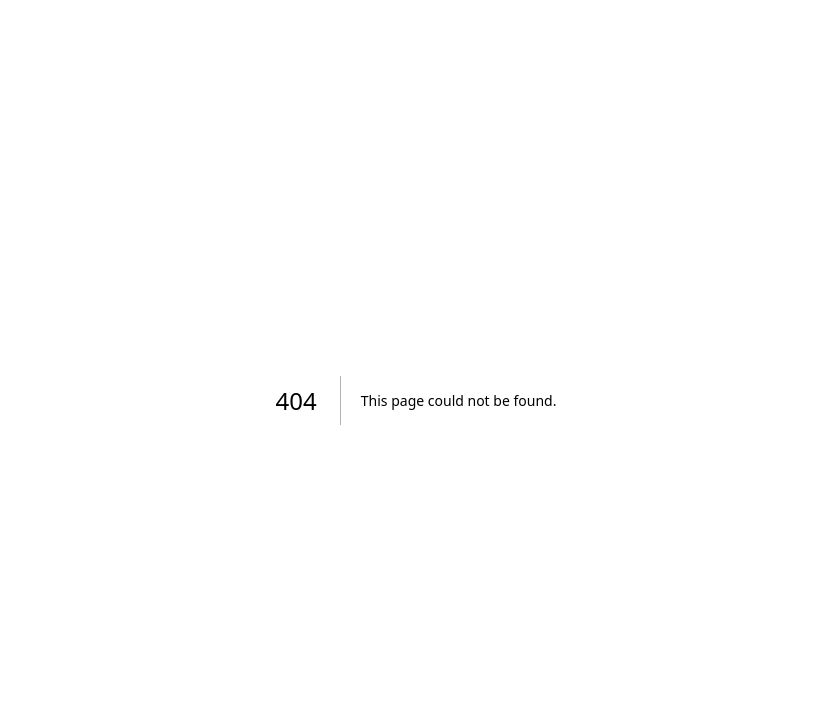
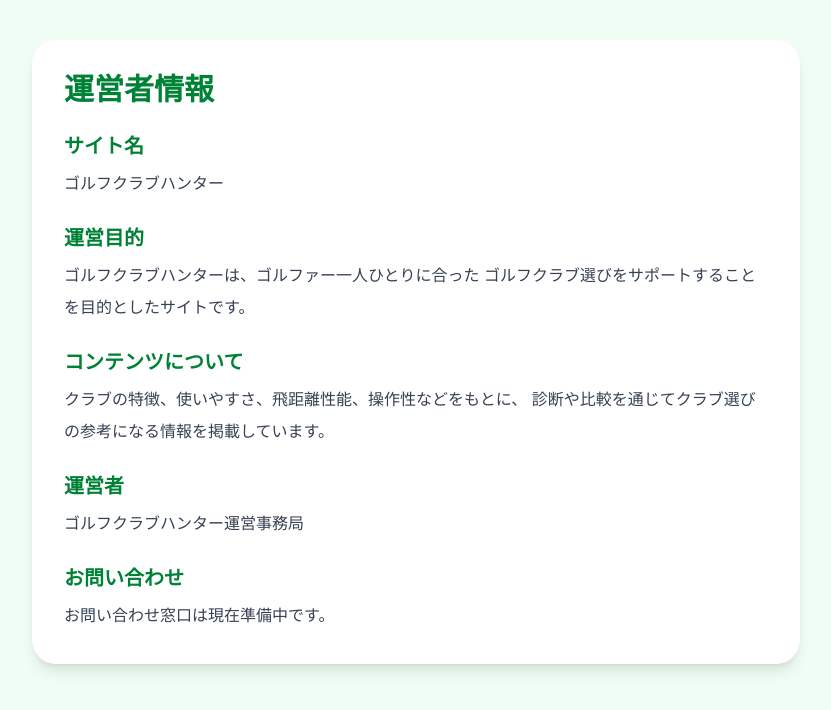
Before and after one commit to teru2boze/golf-club-hunter, a Next.js app: page /about in a window 1280 px wide. Before the commit this address had no page. Shown: the top 710 px of the page, without its empty margins (224-1055 px from the left). Built offline with nearby package versions, Linux system fonts and the light colour scheme.

Commit message:
運営者情報ページを追加

```diff
--- /dev/null
+++ b/app/about/page.tsx
@@ -0,0 +1,60 @@
+export default function AboutPage() {
+  return (
+    <main className="min-h-screen bg-green-50 px-4 py-10">
+      <div className="mx-auto max-w-3xl rounded-3xl bg-white p-8 shadow-lg">
+        <h1 className="text-3xl font-bold text-green-700">
+          運営者情報
+        </h1>
+
+        <div className="mt-6 space-y-6 leading-8 text-gray-700">
+          <section>
+            <h2 className="text-xl font-bold text-green-700">
+              サイト名
+            </h2>
+            <p className="mt-2">
+              ゴルフクラブハンター
+            </p>
+          </section>
+
+          <section>
+            <h2 className="text-xl font-bold text-green-700">
+              運営目的
+            </h2>
+            <p className="mt-2">
+              ゴルフクラブハンターは、ゴルファー一人ひとりに合った
+              ゴルフクラブ選びをサポートすることを目的としたサイトです。
+            </p>
+          </section>
+
+          <section>
+            <h2 className="text-xl font-bold text-green-700">
+              コンテンツについて
+            </h2>
+            <p className="mt-2">
+              クラブの特徴、使いやすさ、飛距離性能、操作性などをもとに、
+              診断や比較を通じてクラブ選びの参考になる情報を掲載しています。
+            </p>
+          </section>
+
+          <section>
+            <h2 className="text-xl font-bold text-green-700">
+              運営者
+            </h2>
+            <p className="mt-2">
+              ゴルフクラブハンター運営事務局
+            </p>
+          </section>
+
+          <section>
+            <h2 className="text-xl font-bold text-green-700">
+              お問い合わせ
+            </h2>
+            <p className="mt-2">
+              お問い合わせ窓口は現在準備中です。
+            </p>
+          </section>
+        </div>
+      </div>
+    </main>
+  );
+}
--- a/app/page.tsx
+++ b/app/page.tsx
@@ -468,6 +468,13 @@ const third =
   >
     プライバシーポリシー
   </Link>
+
+  <Link
+    href="/about"
+    className="text-sm text-gray-500 underline hover:text-green-700"
+  >
+    運営者情報
+  </Link>
 </div>
     </main>
   );
```
